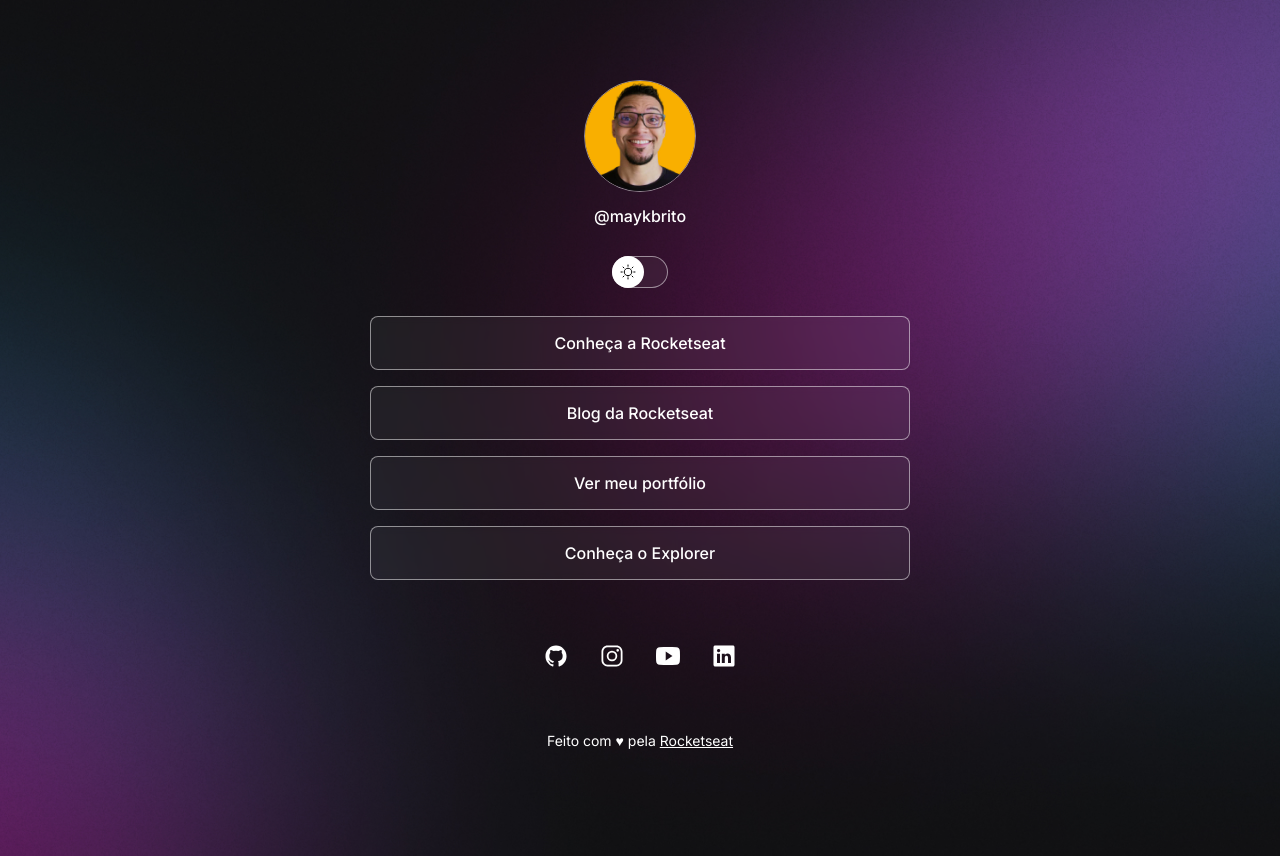
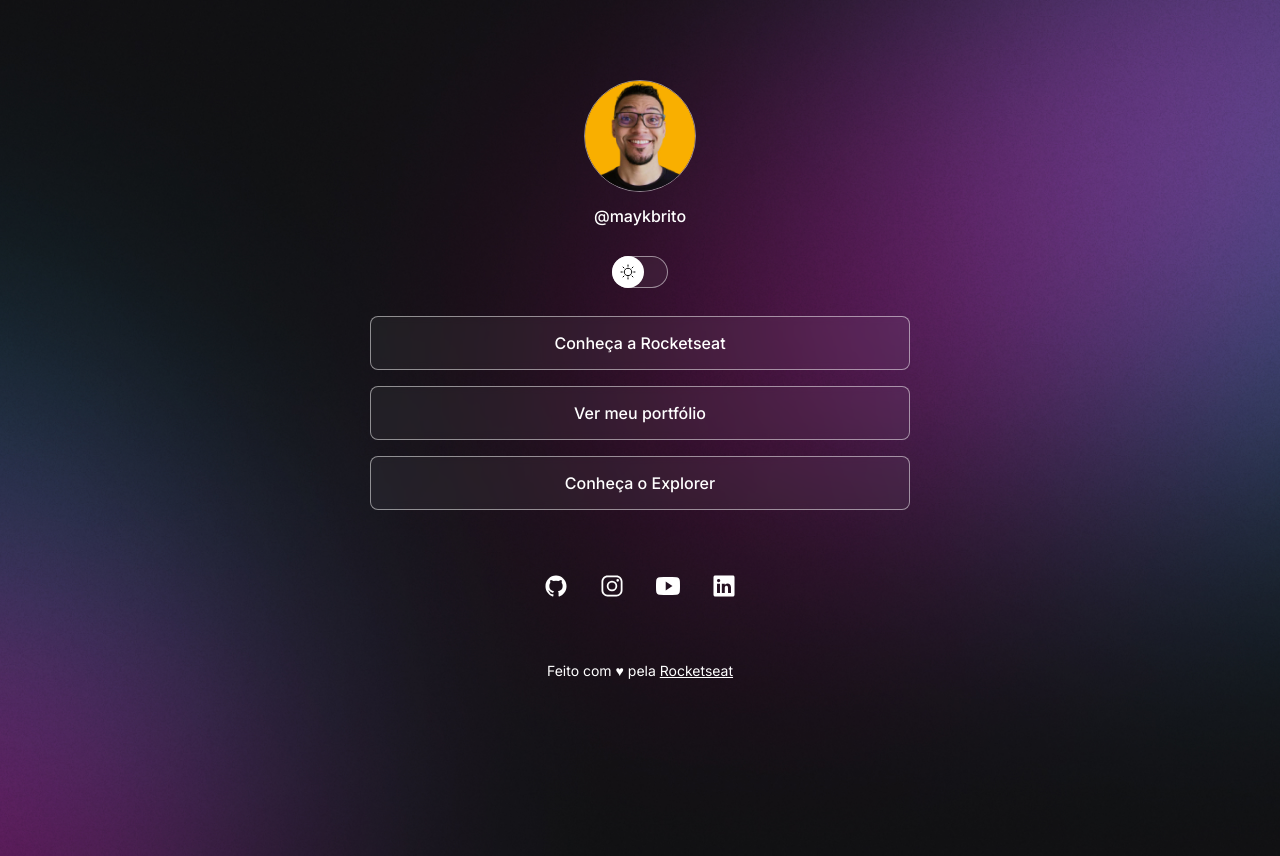
Before and after one commit to osvaldoteixeira/devlinks, a plain HTML site: page index.html in a window 1280 px wide. Drawn offline with nearby package versions, Linux system fonts and the light colour scheme.

Commit message:
Rocketseat blog link removed

```diff
--- a/index.html
+++ b/index.html
@@ -33,12 +33,6 @@
         <li>
           <a href="https://www.rocketseat.com.br/" target="_blank">
             Conheça a Rocketseat
-          </a>
-        </li>
-
-        <li>
-          <a href="https://blog.rocketseat.com.br" target="_blank">
-            Blog da Rocketseat
           </a>
         </li>
 
```
